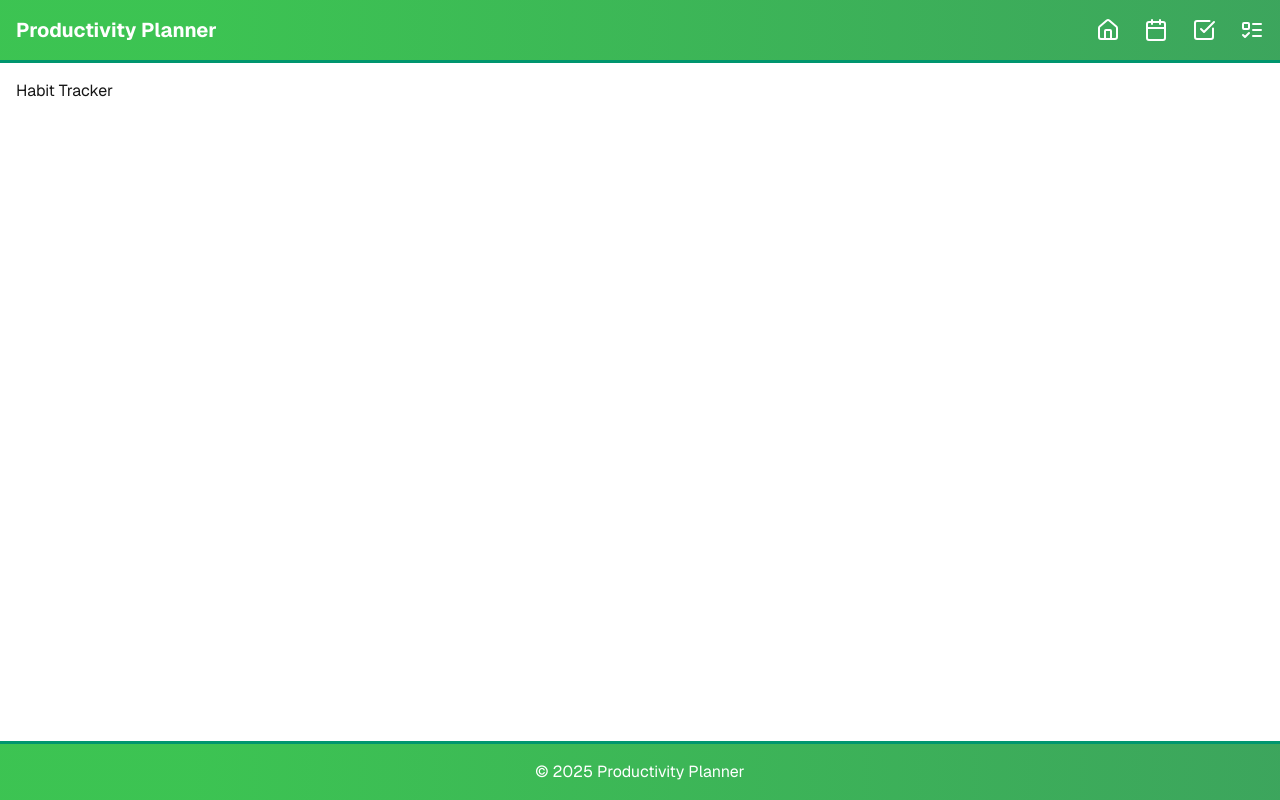
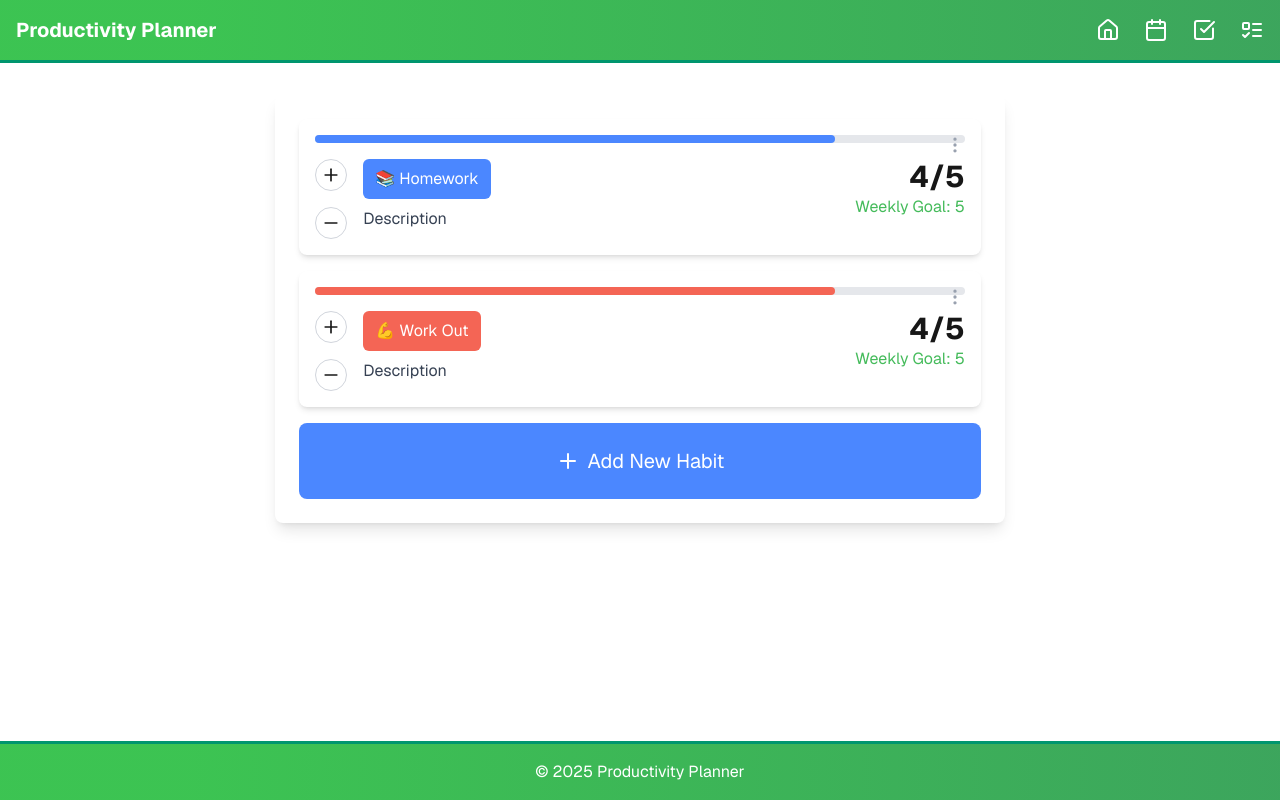
Before and after one commit to kevinguan88/productivity-planner, a Next.js app: page /habit_tracker in a window 1280 px wide. Built offline with nearby package versions, Linux system fonts and the light colour scheme.

Commit message:
created habit tracker page and card, removed dark mode

```diff
--- a/src/app/globals.css
+++ b/src/app/globals.css
@@ -10,13 +10,6 @@
   --color-foreground: var(--foreground);
   --font-sans: var(--font-geist-sans);
   --font-mono: var(--font-geist-mono);
-}
-
-@media (prefers-color-scheme: dark) {
-  :root {
-    --background: #0a0a0a;
-    --foreground: #ededed;
-  }
 }
 
 body {
--- /dev/null
+++ b/src/app/habit_tracker/habit-card.jsx
@@ -0,0 +1,88 @@
+"use client"
+
+import { Plus, Minus, MoreVertical } from "lucide-react"
+import { useState } from "react"
+
+/**
+ * Habit Card Component
+ * @param {Object} props
+ * @param {string} props.name - Habit name
+ * @param {string} props.icon - Emoji or icon for the habit
+ * @param {string} props.color - Color for the progress bar and label
+ * @param {number} props.initialCount - Initial count value
+ * @param {number} props.goal - Goal count value
+ * @param {string} props.description - Habit description
+ */
+export default function HabitCard({ name, icon, color, initialCount, goal, description }) {
+  const [count, setCount] = useState(initialCount)
+
+  const incrementCount = () => {
+    if (count < goal) {
+      setCount(count + 1)
+    }
+  }
+
+  const decrementCount = () => {
+    if (count > 0) {
+      setCount(count - 1)
+    }
+  }
+
+  // Calculate progress percentage
+  const progressPercentage = Math.round((count / goal) * 100)
+
+  return (
+    <div className="bg-white rounded-lg shadow-md p-4 relative">
+      <div className="absolute right-4 top-4">
+        <MoreVertical className="w-5 h-5 text-gray-400" />
+      </div>
+
+      {/* Progress Bar */}
+      <div className="h-2 bg-gray-200 rounded-full mb-4">
+        <div
+          className="h-full rounded-full transition-all duration-300 ease-in-out"
+          style={{
+            width: `${progressPercentage}%`,
+            backgroundColor: color,
+          }}
+        ></div>
+      </div>
+
+      <div className="flex justify-between items-start">
+        <div className="space-y-4">
+          {/* Plus/Minus Buttons */}
+          <button
+            className="w-8 h-8 rounded-full border border-gray-300 flex items-center justify-center hover:bg-gray-100 transition-colors"
+            onClick={incrementCount}
+            aria-label={`Increment ${name}`}
+          >
+            <Plus className="w-5 h-5" />
+          </button>
+          <button
+            className="w-8 h-8 rounded-full border border-gray-300 flex items-center justify-center hover:bg-gray-100 transition-colors"
+            onClick={decrementCount}
+            aria-label={`Decrement ${name}`}
+          >
+            <Minus className="w-5 h-5" />
+          </button>
+        </div>
+
+        <div className="flex-1 ml-4">
+          <div className="text-white px-3 py-2 rounded-md inline-block mb-2" style={{ backgroundColor: color }}>
+            <span className="flex items-center">
+              {icon} {name}
+            </span>
+          </div>
+          <p className="text-gray-700">{description}</p>
+        </div>
+
+        <div className="text-right">
+          <p className="text-3xl font-bold">
+            {count}/{goal}
+          </p>
+          <p className="text-[#45bb5b]">Weekly Goal: {goal}</p>
+        </div>
+      </div>
+    </div>
+  )
+}
--- a/src/app/habit_tracker/page.js
+++ b/src/app/habit_tracker/page.js
@@ -1,7 +1,56 @@
+'use client'
+
+import HabitCard from "./habit-card";
+import { useState, useEffect } from "react";
+import { Plus, Minus, MoreVertical } from "lucide-react"
+
 export default function HabitTracker() {
+    const [habits] = useState([
+        {
+          id: 1,
+          name: "Homework",
+          icon: "📚",
+          color: "#4b87ff",
+          count: 4,
+          goal: 5,
+          description: "Description",
+        },
+        {
+          id: 2,
+          name: "Work Out",
+          icon: "💪",
+          color: "#f46555",
+          count: 4,
+          goal: 5,
+          description: "Description",
+        },
+      ])
+
     return (
-        <div>
-            <h1>Habit Tracker</h1>
+    <div>
+        {/* Main Content */}
+      <main className="flex-1 bg-white p-4 flex flex-col items-center space-y-4 ">
+        <div className="w-[60%] bg-white rounded-lg shadow-lg p-6 flex flex-col space-y-4 min-w-[400px]">
+          {/* Habit Cards */}
+          {habits.map((habit) => (
+            <HabitCard
+              key={habit.id}
+              name={habit.name}
+              icon={habit.icon}
+              color={habit.color}
+              initialCount={habit.count}
+              goal={habit.goal}
+              description={habit.description}
+            />
+          ))}
+
+          {/* Add New Habit Button */}
+          <button className="bg-[#4b87ff] text-white py-6 rounded-lg flex items-center justify-center mt-auto hover:bg-[#3a76ee] transition-colors">
+            <Plus className="w-6 h-6 mr-2" />
+            <span className="text-xl">Add New Habit</span>
+          </button>
         </div>
+      </main>
+    </div>
     )
 }
```
